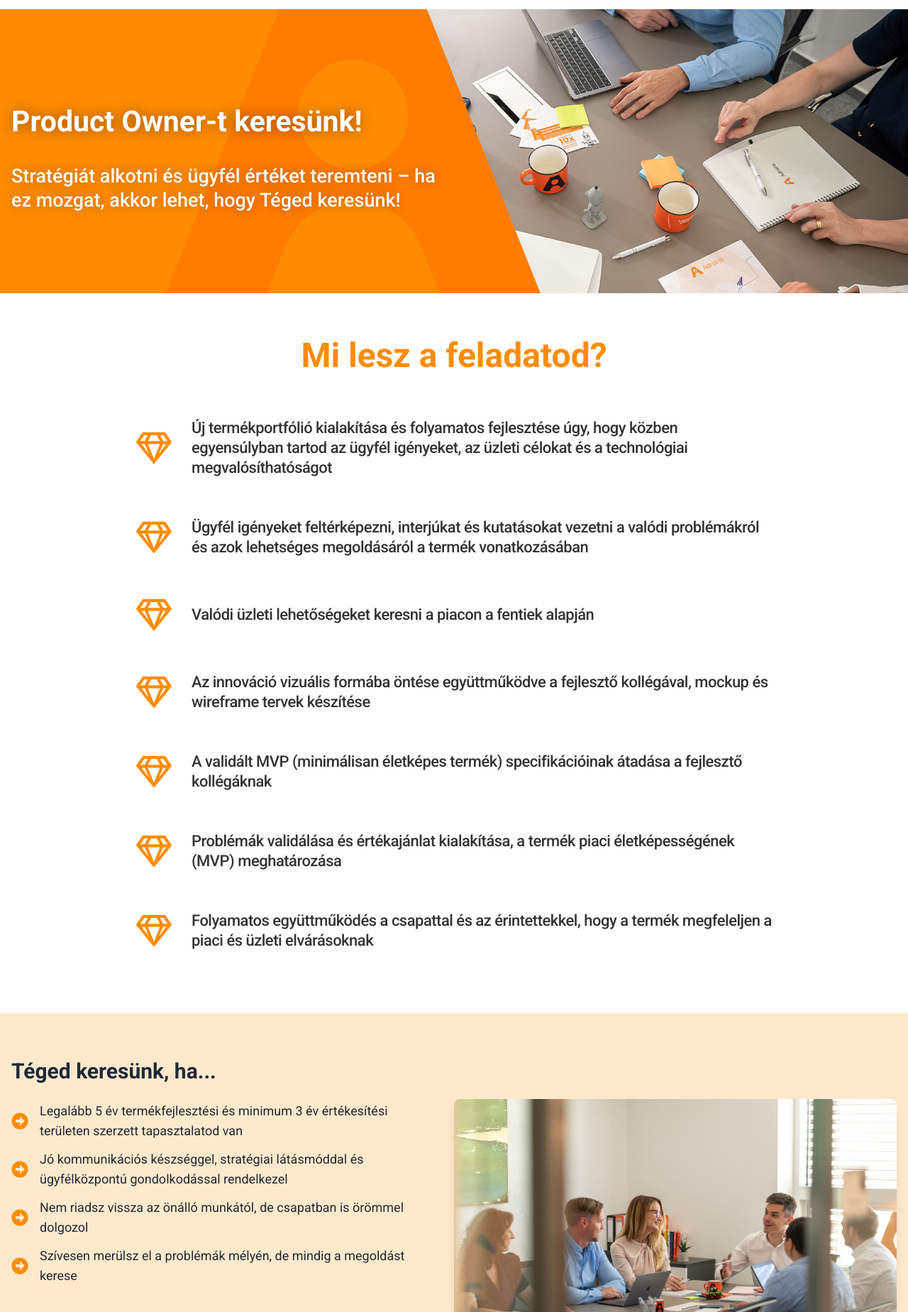
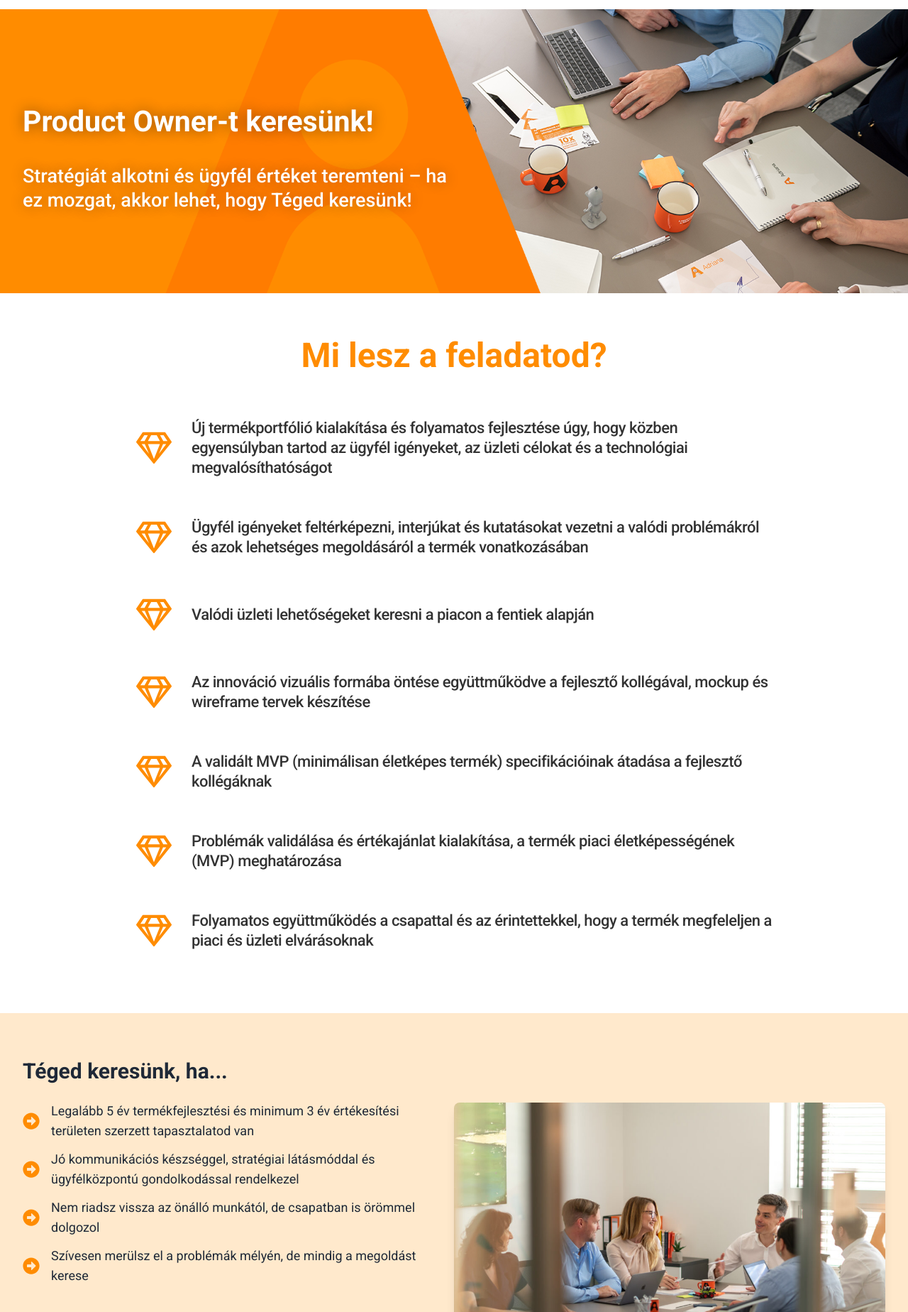
Before and after one commit to ivan-automatik/recruit-po, a plain HTML site: page index.html in a window 1280 px wide. Shown: the part 52-1900 px from the top of the page at 71% size. Drawn offline with nearby package versions, Linux system fonts and the light colour scheme.

Commit message:
Update index.html
Change paddings

```diff
--- a/index.html
+++ b/index.html
@@ -19,7 +19,7 @@
 
 
 <div class="w-full h-[400px] bg-cover bg-no-repeat bg-center" style="background-image: url('images/adriana_hero.png');">
-    <div class="container mx-auto px-4 h-full flex items-center">
+    <div class="container mx-auto px-8 h-full flex items-center">
         <div class="w-full md:w-2/3 lg:w-1/2 xl:w-1/2 text-white">
             <h2 class="py-5 text-[41px] font-extrabold leading-[47px] text-white mb-4" style="text-shadow: 0px 0px 19px rgba(0, 0, 0, 0.46); font-family: 'Roboto', sans-serif;">
                 Product Owner-t keresünk!
@@ -117,7 +117,7 @@
 </div>
 
 <div class="bg-[#FFE9CC] w-full py-16">
-    <div class="container mx-auto flex flex-col md:flex-row items-center justify-between px-4">
+    <div class="container mx-auto flex flex-col md:flex-row items-center justify-between px-8">
         <!-- Text Block (left side) -->
         <div class="w-full md:w-1/2 text-gray-800 pr-8">
             <h2 class="text-3xl font-semibold mb-6">Téged keresünk, ha...</h2>
```
